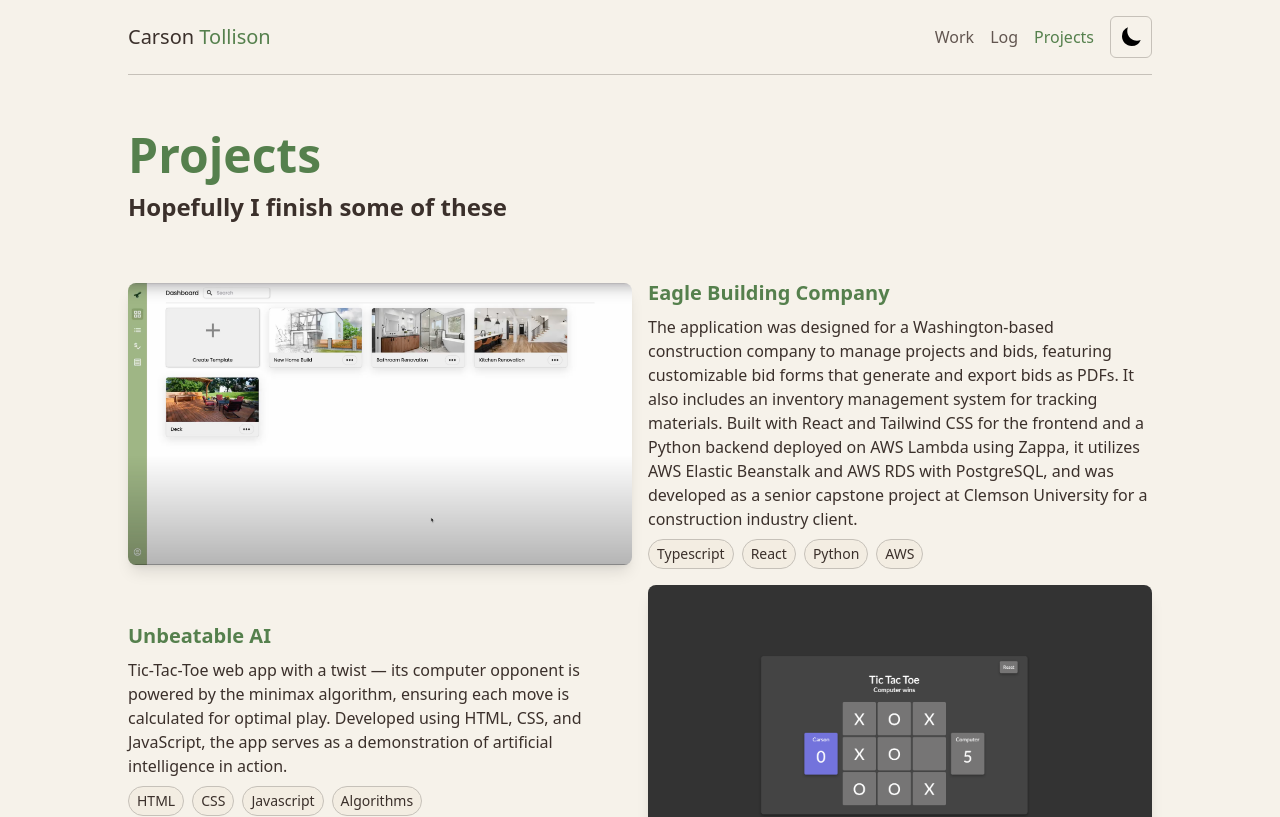
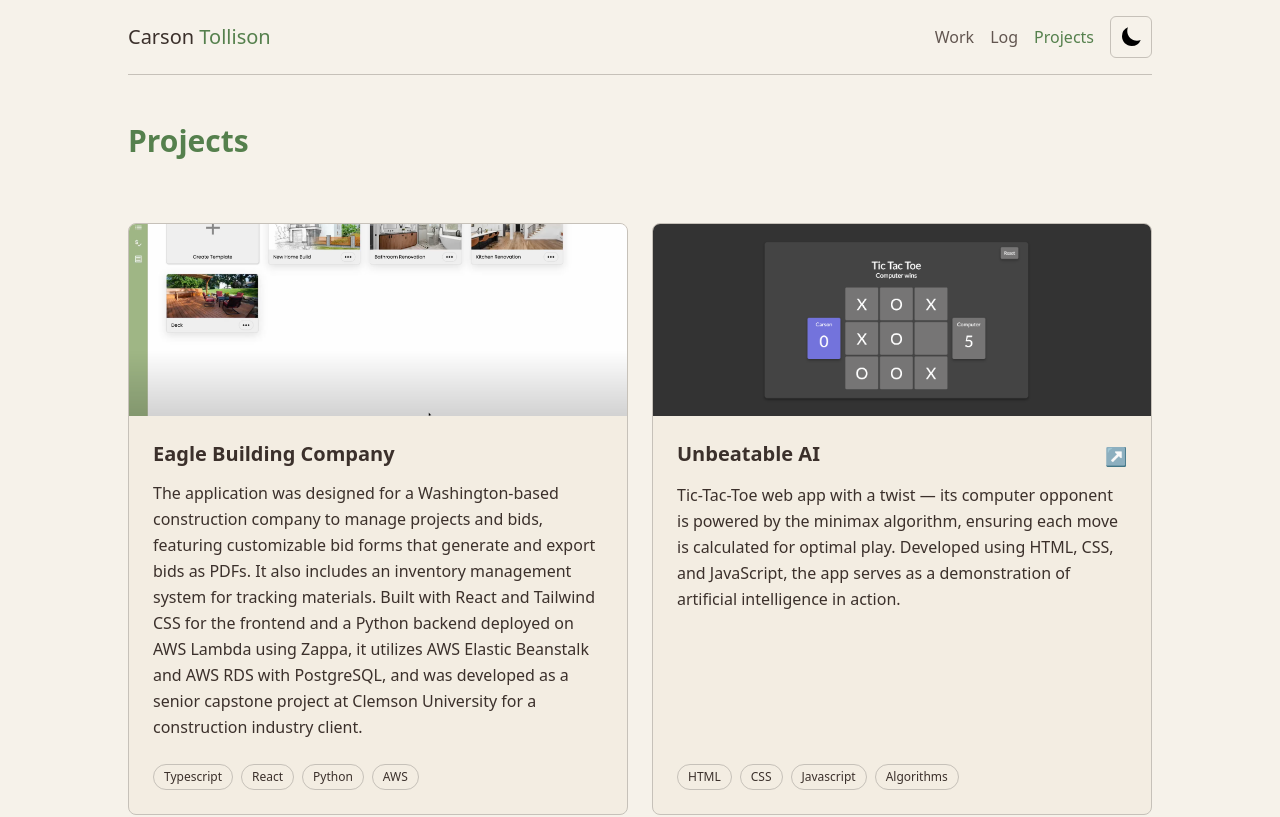
Before and after one commit to c-tollison/carson-dev, a React (Vite) app: page /projects in a window 1280 px wide. Shown: the top 817 px of the page. Built offline with nearby package versions, Linux system fonts and the light colour scheme.

Commit message:
Revamp projects page

```diff
--- a/src/components/log/log-card.tsx
+++ b/src/components/log/log-card.tsx
@@ -11,9 +11,9 @@ export interface LogCardProps {
 export default function LogCard({ title, date, route, thumbnail, topics }: LogCardProps) {
     return (
         <Link to={`/log/${route}`}>
-            <div className='group w-full flex items-center gap-6 p-12 rounded-lg bg-card hover:bg-popover hover:shadow-lg transition-all duration-300 ease-in-out border border-border'>
+            <div className='group w-full flex items-center gap-5 p-6 rounded-lg bg-card hover:bg-popover hover:shadow-lg transition-all duration-300 ease-in-out border border-border'>
                 {thumbnail && (
-                    <div className='w-20 h-20 flex-shrink-0'>
+                    <div className='w-14 h-14 flex-shrink-0'>
                         <img
                             src={thumbnail}
                             alt={`${title} thumbnail`}
@@ -21,22 +21,22 @@ export default function LogCard({ title, date, route, thumbnail, topics }: LogCa
                         />
                     </div>
                 )}
-                <div className='flex justify-between items-center w-full'>
-                    <div>
-                        <h4 className='text-xl font-bold text-foreground'>{title}</h4>
-                        <p className='text-sm text-muted-foreground'>{date}</p>
+                <div className='flex justify-between items-center w-full min-w-0'>
+                    <div className='flex-1 min-w-0'>
+                        <h4 className='text-lg font-semibold text-foreground group-hover:text-primary transition-colors truncate'>{title}</h4>
+                        <p className='text-base text-muted-foreground mt-0.5'>{date}</p>
                         <div className='mt-2 flex flex-wrap gap-2'>
                             {topics.map((topic, index) => (
                                 <span
                                     key={index}
-                                    className='px-2 py-1 rounded-full bg-card border border-border text-sm transition-colors duration-300 ease-in-out text-foreground'
+                                    className='px-2 py-1 rounded-full bg-card border border-border text-xs transition-colors duration-300 ease-in-out text-foreground'
                                 >
                                     {topic}
                                 </span>
                             ))}
                         </div>
                     </div>
-                    <div className='text-primary text-xl opacity-0 group-hover:opacity-100 transition-opacity'>
+                    <div className='text-primary text-lg opacity-0 group-hover:opacity-100 transition-opacity flex-shrink-0'>
                         &#8594;
                     </div>
                 </div>
--- a/src/components/log/log-page.tsx
+++ b/src/components/log/log-page.tsx
@@ -18,33 +18,32 @@ export default function LogPage({ title, date, topics, thumbnail, children }: Lo
             >
                 <span>&#8592;</span> Back
             </Link>
-            <div className='py-10 flex flex-row justify-between items-center'>
-                <div>
-                    <h1 className='text-5xl font-bold text-primary'>{title}</h1>
-                    <h2 className='text-2xl font-semibold'>{date}</h2>
-                    <div className='mt-2 flex flex-wrap gap-2'>
+            <div className='py-8 flex flex-row justify-between items-start gap-6 mb-8'>
+                <div className='flex-1 min-w-0'>
+                    <h1 className='text-3xl font-bold text-primary mb-2'>{title}</h1>
+                    <p className='text-base text-muted-foreground mb-3'>{date}</p>
+                    <div className='flex flex-wrap gap-2'>
                         {topics.map((topic, index) => (
                             <span
                                 key={index}
-                                className='px-2 py-1 rounded-full bg-card border border-border text-sm transition-colors duration-300 ease-in-out text-foreground'
+                                className='px-2 py-1 rounded-full bg-card border border-border text-xs transition-colors duration-300 ease-in-out text-foreground'
                             >
                                 {topic}
                             </span>
                         ))}
                     </div>
                 </div>
-                <div className='hidden md:block w-20 h-20 flex-shrink-0'>
+                <div className='hidden md:block w-16 h-16 flex-shrink-0'>
                     <img
                         src={thumbnail}
-                        alt='Company Logo'
+                        alt='Log thumbnail'
                         className='w-full h-full object-contain rounded-md'
                     />
                 </div>
             </div>
 
-            <section className='pb-4 mb-4'>
-                <h3 className='text-xl font-semibold border-b border-border  mb-4'></h3>
-                <div className='leading-relaxed flex flex-col gap-4'>{children}</div>
+            <section className='pb-4 mb-6'>
+                <div className='leading-relaxed flex flex-col gap-4 text-base'>{children}</div>
             </section>
             <Link
                 to='/log'
--- a/src/routes/log.tsx
+++ b/src/routes/log.tsx
@@ -23,12 +23,11 @@ export default function Log() {
 
     return (
         <PageWrapper>
-            <div className='py-10 flex flex-col gap-3'>
-                <h1 className='text-primary text-5xl font-bold'>Log</h1>
-                <h2 className='text-2xl font-semibold text-foreground'>Recent logs</h2>
+            <div className='py-8 flex flex-col gap-2 mb-8'>
+                <h1 className='text-primary text-3xl font-bold'>Log</h1>
             </div>
 
-            <div className='flex flex-col gap-4'>
+            <div className='flex flex-col gap-3'>
                 {reversedLogs.slice(currentPage * 5, currentPage * 5 + 5).map((log, index) => (
                     <LogCard
                         title={log.title}
--- a/src/routes/projects.tsx
+++ b/src/routes/projects.tsx
@@ -4,57 +4,78 @@ import projects from './projects/projects';
 export default function Projects() {
     return (
         <PageWrapper>
-            <div className='py-10 flex flex-col gap-3'>
-                <h1 className='text-primary text-5xl font-bold'>Projects</h1>
-                <h2 className='text-2xl font-semibold text-foreground'>Hopefully I finish some of these</h2>
+            <div className='py-8 flex flex-col gap-2 mb-8'>
+                <h1 className='text-primary text-3xl font-bold'>Projects</h1>
             </div>
-            <div className=''>
-                {projects.map((project, index) => (
-                    <div
-                        className='flex flex-col md:flex-row items-center gap-4 mt-4'
-                        key={index}
+
+            <div className='grid grid-cols-1 lg:grid-cols-2 gap-6'>
+                {projects.map((project, index) => {
+                    const CardContent = (
+                        <>
+                            {project.thumbnail && (
+                                <div className='w-full h-48 overflow-hidden bg-muted flex items-center justify-center'>
+                                    <img
+                                        src={project.thumbnail}
+                                        alt={`${project.title} thumbnail`}
+                                        className={`w-full h-full object-cover transition-transform duration-300 ${
+                                            project.link ? 'group-hover:scale-105' : ''
+                                        }`}
+                                    />
+                                </div>
+                            )}
+                            <div className='p-6 flex flex-col flex-1'>
+                                <div className='flex items-start justify-between gap-4 mb-3'>
+                                    <h3
+                                        className={`text-xl font-semibold text-foreground transition-colors ${
+                                            project.link ? 'group-hover:text-primary' : ''
+                                        }`}
                                     >
-                        <div className={`flex-1 ${index % 2 === 0 ? 'md:order-last' : ''}`}>
-                            <h3 className='text-xl font-bold text-primary'>{project.title}</h3>
-                            <p className='mt-2 text-foreground'>{project.description}</p>
-                            {project.topics && (
-                                <div className='mt-2 flex flex-wrap gap-2'>
-                                    {project.topics.map((topic, index) => (
+                                        {project.title}
+                                    </h3>
+                                    {project.link && (
+                                        <span className='text-primary flex-shrink-0 mt-0.5 text-lg font-medium'>
+                                            ↗
+                                        </span>
+                                    )}
+                                </div>
+                                <p className='text-base text-foreground leading-relaxed mb-4 flex-1'>
+                                    {project.description}
+                                </p>
+                                {project.topics && project.topics.length > 0 && (
+                                    <div className='flex flex-wrap gap-2 mt-auto pt-2'>
+                                        {project.topics.map((topic, topicIndex) => (
                                             <span
-                                            key={index}
-                                            className='px-2 py-1 rounded-full bg-card border border-border text-sm transition-colors duration-300 ease-in-out text-foreground'
+                                                key={topicIndex}
+                                                className='px-2.5 py-1 rounded-full bg-card border border-border text-xs font-medium text-foreground transition-colors duration-300'
                                             >
                                                 {topic}
                                             </span>
                                         ))}
                                     </div>
                                 )}
-                            {project.link && (
-                                <div className='mt-2'>
+                            </div>
+                        </>
+                    );
+
+                    return project.link ? (
                         <a
+                            key={index}
                             href={project.link}
                             target='_blank'
                             rel='noopener noreferrer'
-                                        className='text-secondary hover:underline'
+                            className='group flex flex-col rounded-lg bg-card border border-border hover:bg-popover hover:shadow-lg transition-all duration-300 ease-in-out overflow-hidden cursor-pointer'
                         >
-                                        Visit Project
+                            {CardContent}
                         </a>
+                    ) : (
+                        <div
+                            key={index}
+                            className='flex flex-col rounded-lg bg-card border border-border overflow-hidden'
+                        >
+                            {CardContent}
                         </div>
-                            )}
-                        </div>
-                        <div
-                            className={`flex-1 ${index % 2 === 0 ? 'md:order-first' : ''} w-full flex justify-center items-center`}
-                        >
-                            {project.thumbnail && (
-                                <img
-                                    src={project.thumbnail}
-                                    alt={`${project.title} thumbnail`}
-                                    className='object-contain rounded-lg shadow-lg'
-                                />
-                            )}
-                        </div>
-                    </div>
-                ))}
+                    );
+                })}
             </div>
         </PageWrapper>
     );
```
Lines whose indentation alone changed are shown as unchanged.
